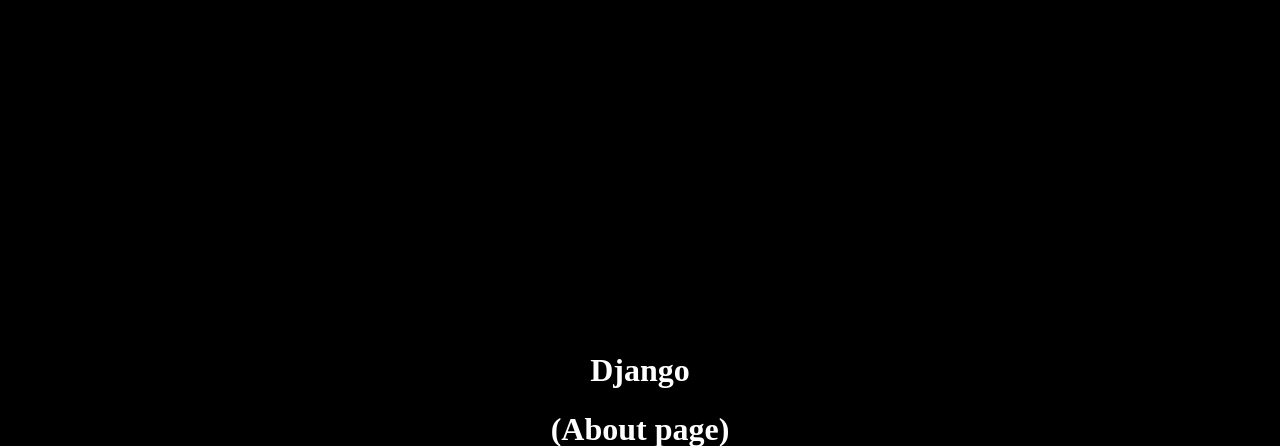
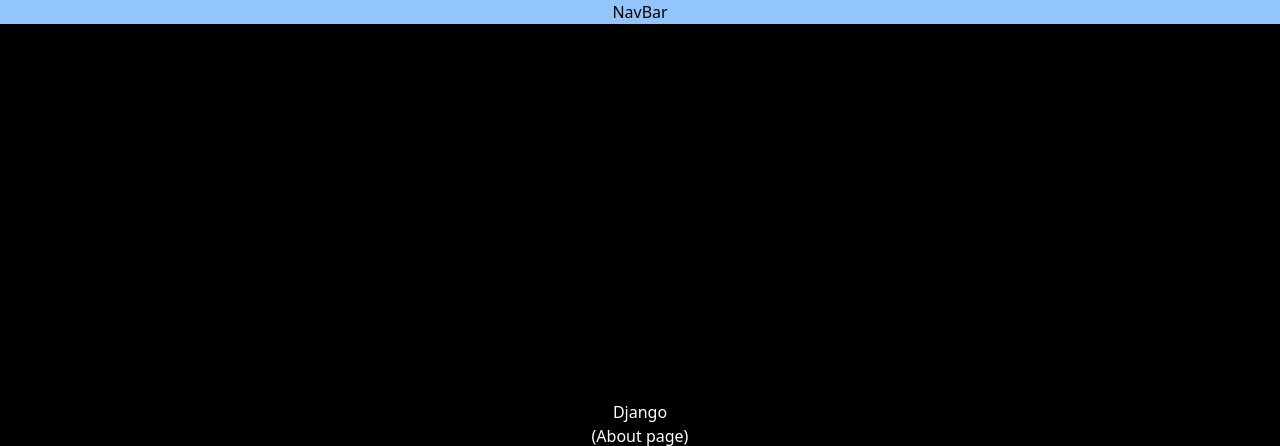
Before and after one commit to Thawarr/django-practice, a Django app: page /about/ in a window 1280 px wide. Shown: the top 446 px of the page. Run offline with Django 4.2, Linux system fonts and the light colour scheme; some libraries are stand-ins or nearby versions.

Commit message:
routing and tailwind demo

```diff
--- a/testproject/templates/layout.html
+++ b/testproject/templates/layout.html
@@ -16,7 +16,7 @@
 </head>
 
 <body>
-<nav class="bg-blue"> NavBar </nav>
+<nav class="bg-blue-300 text-black text-center"> NavBar </nav>
 {% block content %}{% endblock %}
 </body>
 
--- a/testproject/templates/website/about.html
+++ b/testproject/templates/website/about.html
@@ -1,15 +1,8 @@
-{% load static %}
-<!DOCTYPE html>
-<html lang="en">
+{% extends "layout.html" %}
 
-<head>
-    <meta charset="UTF-8">
-    <meta name="viewport" content="width=device-width, initial-scale=1.0">
-    <title>Django</title>
-    <link rel="stylesheet" href="{% static 'style.css' %}">
-</head>
+{% block title %}About{% endblock %}
 
-<body>
+{% block content %}
 <div class="center-container">
     <div class="item"></div>
     <div class="item">
@@ -18,7 +11,4 @@
     </div>
     <div class="item"></div>
 </div>
-
-</body>
-
-</html>
+{% endblock %}
--- a/testproject/testproject/settings.py
+++ b/testproject/testproject/settings.py
@@ -41,6 +41,7 @@
     "tailwind",
     "theme",
     "testapp",
+    "django_browser_reload",
 ]
 
 TAILWIND_APP_NAME = 'theme'
@@ -54,6 +55,8 @@
     "django.contrib.auth.middleware.AuthenticationMiddleware",
     "django.contrib.messages.middleware.MessageMiddleware",
     "django.middleware.clickjacking.XFrameOptionsMiddleware",
+
+    "django_browser_reload.middleware.BrowserReloadMiddleware",
 ]
 
 ROOT_URLCONF = "testproject.urls"
--- a/testproject/testproject/urls.py
+++ b/testproject/testproject/urls.py
@@ -24,4 +24,9 @@
     path("about/", views.about, name="about"),
     path("contact/", views.contact, name="contact"),
     path("testapp/", include("testapp.urls")),
+
+
+
+
+    path("__reload__/", include("django_browser_reload.urls")),
 ]
--- a/testproject/theme/static/css/dist/styles.css
+++ b/testproject/theme/static/css/dist/styles.css
@@ -812,9 +812,28 @@
   justify-content: center;
 }
 
+.bg-blue-500 {
+  --tw-bg-opacity: 1;
+  background-color: rgb(59 130 246 / var(--tw-bg-opacity));
+}
+
 .bg-gray-50 {
   --tw-bg-opacity: 1;
   background-color: rgb(249 250 251 / var(--tw-bg-opacity));
+}
+
+.bg-red-500 {
+  --tw-bg-opacity: 1;
+  background-color: rgb(239 68 68 / var(--tw-bg-opacity));
+}
+
+.bg-blue-300 {
+  --tw-bg-opacity: 1;
+  background-color: rgb(147 197 253 / var(--tw-bg-opacity));
+}
+
+.text-center {
+  text-align: center;
 }
 
 .font-serif {
@@ -833,3 +852,13 @@
 .tracking-normal {
   letter-spacing: 0em;
 }
+
+.text-cyan-950 {
+  --tw-text-opacity: 1;
+  color: rgb(8 51 68 / var(--tw-text-opacity));
+}
+
+.text-black {
+  --tw-text-opacity: 1;
+  color: rgb(0 0 0 / var(--tw-text-opacity));
+}
```
Also changed, not shown: testproject/templates/website/contact.html (+4 -12 lines), 1 other file. Lines whose indentation alone changed are shown as unchanged.
